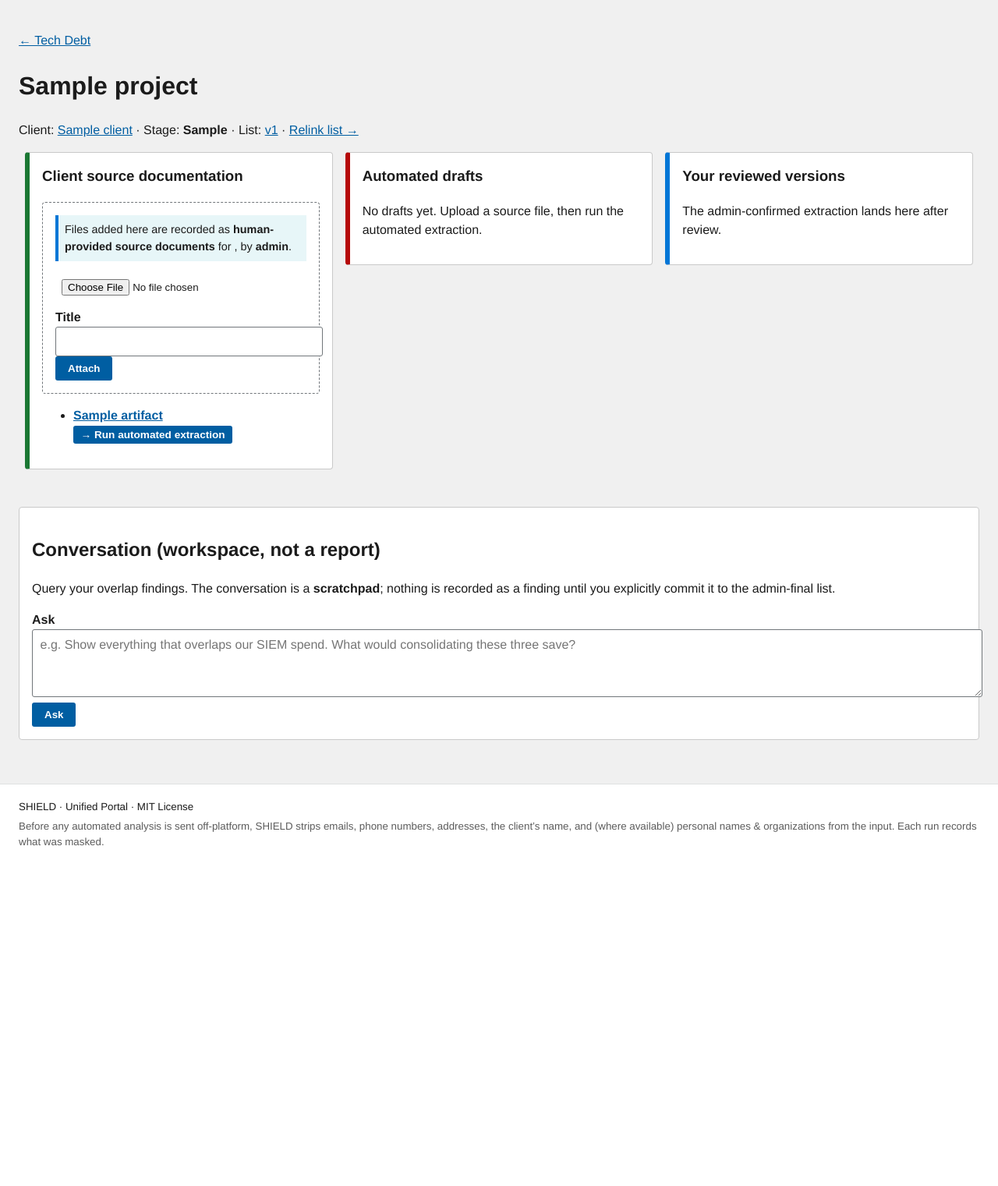
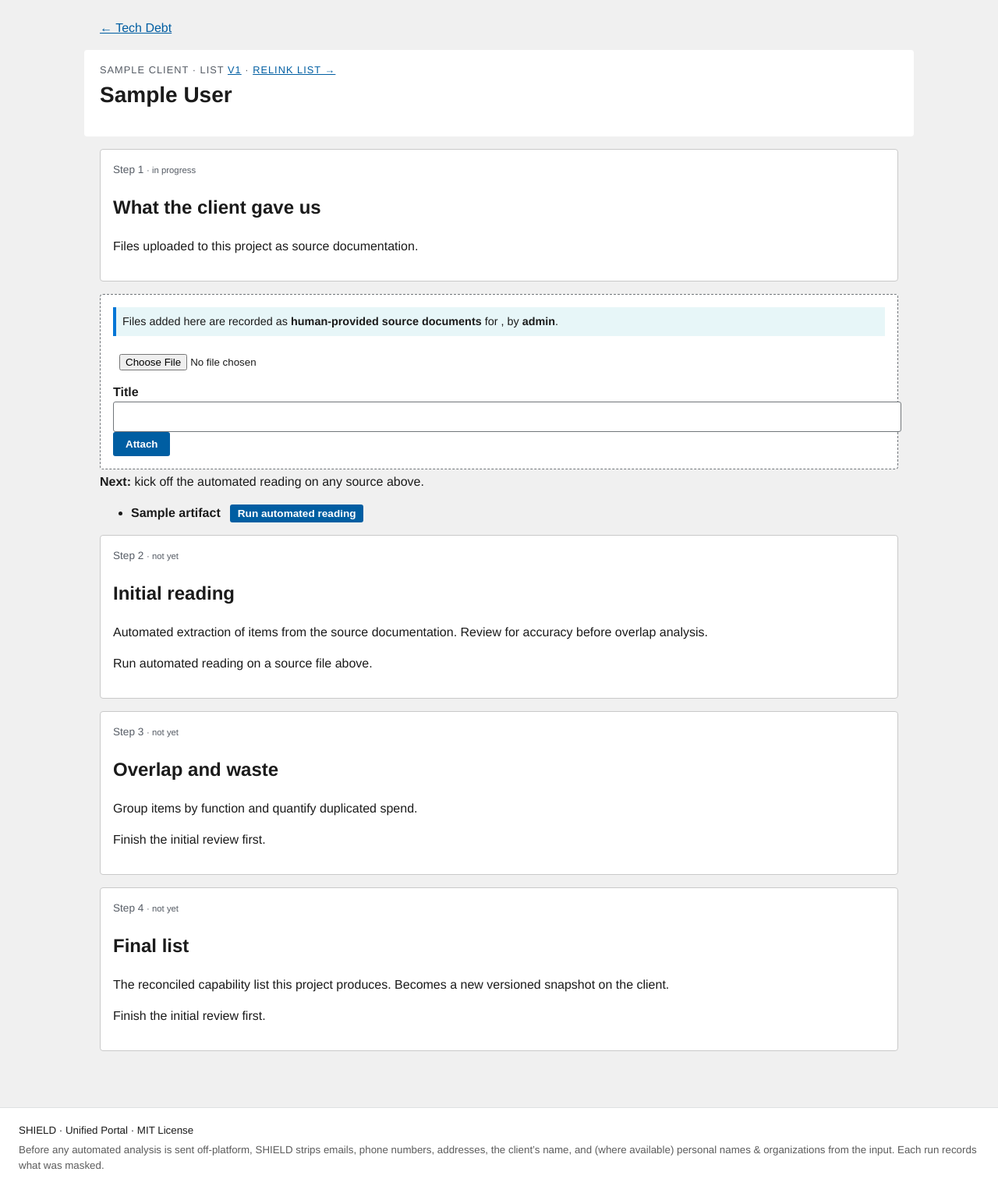
Before and after one commit to gene-png/SHIELD, a Flask app: page /platform/tech-debt/project/1 in a window 1280 px wide. Shown: the part 84-1605 px from the top of the page at 78% size. Before the commit the page ends 1169 px from the top, so only its background shows below. Run offline with Flask 3, Linux system fonts and the light colour scheme; a user stored in the database is signed in; tables that the repository leaves empty hold one stand-in row (values such as "Sample post"); some libraries are stand-ins or nearby versions.

Commit message:
feat(p1): rebuild workspace as a vertical 4-step flow
Round-5 §6.1. The Tech Debt workspace used to be a 3-column lane
view ("Client source documentation" | "Automated drafts" | "Your
reviewed versions") that rendered each artifact's body as
<details><pre>...</pre></details>. The lane metaphor came across as
internal jargon and the inline pre-blocks were JSON dumps.

Replace with a single vertical step-flow:

  Step 1 — What the client gave us
    Lists uploaded source files. Inline upload form. Per-source
    "Run automated reading" button when no extraction has run yet.

  Step 2 — Initial reading
    waiting until a source is uploaded.
    active   when an AI extraction exists; CTA "Review and confirm"
             links to /review/<artifact_id> (the table editor from
             round-5 §6.2).
    done     when a human_ai_informed extraction_review artifact
             exists.

  Step 3 — Overlap and waste
    waiting until step 2 is done.
    active   "Run overlap analysis" button.
    done     CTA "Open overlap dashboard" links to /summary (the
             executive-style dashboard already shipped in v1.7).

  Step 4 — Final list
    waiting until step 2.
    active   CTA "Finalize the list" links to /finalize (table
             editor + Notes from round-5 §6.3).
    done     CTA "View final list" links to the artifact detail.

Each step card shows a Step N tag, a one-line subtitle, the current
state ("done" / "in progress" / "not yet"), a short context recap,
and the action button when relevant.

The chat scratchpad ("Questions for the overlap findings") is moved
below the step flow and only renders once the reviewed version
exists — it has no useful context before then.

The readable_body partial (v1.7) handles what little inline body
rendering remains in the chat exchanges. No <details><pre> JSON
dumps anywhere in the workspace.

Tests: 236 -> 247 passing. 11 new in
tests/test_v18_round5_p1_workspace.py covering: all 4 step cards
render, step 1 empty-state copy, step 1 active-state CTA appears
once source uploaded, step 2 active when AI extraction exists,
step 3 active when reviews exist, step 3 done CTA links to /summary,
step 4 active CTA links to /finalize, step 4 done CTA, chat panel
hidden before review, visible after, old 3-column labels are gone.

Co-Authored-By: Claude Opus 4.7 (1M context) <noreply@anthropic.com>

```diff
--- a/shield/templates/p1/workspace.html
+++ b/shield/templates/p1/workspace.html
@@ -1,130 +1,251 @@
 {% extends "_layout/base.html" %}
-{% block title %}{{ project.name }} · Tech Debt{% endblock %}
+{% block title %}{{ project.name }} &middot; Tech Debt{% endblock %}
 {% block content %}
-<p><a href="{{ url_for('p1.index') }}">&larr; Tech Debt</a></p>
-<h1>{{ project.name }}</h1>
-<p>
-  Client: <a href="{{ url_for('clients.detail', client_id=project.client_id) }}">{{ project.client.name }}</a>
-  &middot; Stage: <strong>{{ project.stage }}</strong>
+
+{# Round-5 §6.1 rebuild: replace the 3-column lane view with a vertical
+   step flow. Each step shows a status (done / active / waiting), a
+   short recap of what's there, and a primary action button to the
+   right page. JSON dumps are gone — the readable_body partial handles
+   what little inline rendering is left. #}
+
+{# Compute step state once at the top so the template body stays clean. #}
+{%- set sources = human -%}
+{%- set extractions = ai | selectattr('stage', 'equalto', 'ai_extraction') | list -%}
+{%- set reviews    = informed | selectattr('stage', 'equalto', 'extraction_review') | list -%}
+{%- set overlaps   = ai | selectattr('stage', 'equalto', 'overlap_analysis') | list -%}
+{%- set chats      = ai | selectattr('stage', 'equalto', 'conversational_interrogation') | list -%}
+{%- set finals     = informed | selectattr('stage', 'equalto', 'admin_final') | list -%}
+
+<p style="max-width:64rem;margin:0 auto;">
+  <a href="{{ url_for('p1.index') }}">&larr; Tech Debt</a>
+</p>
+
+<section class="shield-exec" style="max-width:64rem;margin:1rem auto;">
+  <p class="shield-exec__eyebrow">
+    {{ project.client | client_label }}
     {% if project.capability_snapshot %}
-    &middot; List: <a href="{{ url_for('clients.capability_list_detail', client_id=project.client_id, list_id=project.capability_snapshot.id) }}">v{{ project.capability_snapshot.version }}</a>
-  {% else %}
-    &middot; List: <em>not linked</em>
+      &middot; List
+      <a href="{{ url_for('clients.capability_list_detail',
+                           client_id=project.client_id,
+                           list_id=project.capability_snapshot.id) }}">v{{ project.capability_snapshot.version }}</a>
     {% endif %}
     {% if current_user.role.value in ('admin', 'reviewer') %}
-    &middot; <a href="{{ url_for('projects.relink_capability_list', project_id=project.id) }}">Relink list →</a>
+      &middot; <a href="{{ url_for('projects.relink_capability_list', project_id=project.id) }}">Relink list &rarr;</a>
     {% endif %}
   </p>
+  <h1 class="shield-exec__headline">
+    {{ project.client_display_name or project.name }}
+  </h1>
+</section>
 
-{% set has_confirmed = informed | selectattr('stage', 'equalto', 'extraction_review') | list %}
-<p class="usa-button-group">
-  {% if has_overlap %}
-    <a class="usa-button usa-button--outline" href="{{ url_for('p1.project_summary', project_id=project.id) }}">
-      View project summary &rarr;
-    </a>
+{# Macro: render one step as a horizontal card with status pill,
+   recap, and primary action button. #}
+{% macro step_card(num, title, subtitle, state, recap, action_label=None, action_url=None) %}
+  {%- set state_class = {
+        'done':    'shield-step--done',
+        'active':  'shield-step--active',
+        'waiting': 'shield-step--waiting',
+      }.get(state, '') -%}
+  {%- set state_label = {
+        'done':    'done',
+        'active':  'in progress',
+        'waiting': 'not yet',
+      }.get(state, state) -%}
+  <div class="usa-card shield-step {{ state_class }}" style="margin-bottom:1rem;">
+    <p class="shield-card__tag">
+      <span class="usa-tag">Step {{ num }}</span>
+      <small class="usa-hint">&middot; {{ state_label }}</small>
+    </p>
+    <h2>{{ title }}</h2>
+    {% if subtitle %}<p class="usa-hint">{{ subtitle }}</p>{% endif %}
+    {% if recap %}<div class="usa-prose">{{ recap | safe }}</div>{% endif %}
+    {% if action_label and action_url %}
+      <p style="margin-top:.5rem;">
+        <a class="usa-button usa-button--small" href="{{ action_url }}">{{ action_label }}</a>
+      </p>
     {% endif %}
-  {% if has_confirmed %}
-    <a class="usa-button" href="{{ url_for('p1.finalize', project_id=project.id) }}">
-      Finalize &mdash; produce admin-final capability list &rarr;
-    </a>
-  {% endif %}
+  </div>
+{% endmacro %}
+
+<div style="max-width:64rem;margin:0 auto;">
+
+  {# ===== Step 1: Files uploaded ===== #}
+  {%- if sources -%}
+    {%- set s1_state = 'done' if extractions else 'active' -%}
+    {%- set s1_recap = '<ul class="usa-prose">' -%}
+    {%- for a in sources -%}
+      {%- set s1_recap = s1_recap ~ '<li><strong>' ~ (a.title | e) ~ '</strong>' -%}
+      {%- if not extractions -%}
+        {%- set s1_recap = s1_recap ~ ' &mdash; <em>ready for automated reading</em>' -%}
+      {%- endif -%}
+      {%- set s1_recap = s1_recap ~ '</li>' -%}
+    {%- endfor -%}
+    {%- set s1_recap = s1_recap ~ '</ul>' -%}
+  {%- else -%}
+    {%- set s1_state = 'active' -%}
+    {%- set s1_recap = '<p class="usa-hint">No client source documentation yet. Upload below.</p>' -%}
+  {%- endif -%}
+
+  {{ step_card(
+       1,
+       "What the client gave us",
+       "Files uploaded to this project as source documentation.",
+       s1_state,
+       s1_recap,
+  ) }}
+
+  {# Inline upload component fits naturally here. #}
+  {% include "_components/attach.html" with context %}
+
+  {% if sources and not extractions %}
+    {# When sources exist but no extraction has run yet, surface the
+       per-source "Run automated extraction" CTA prominently. #}
+    <p class="usa-hint" style="margin:.25rem 0 1rem;">
+      <strong>Next:</strong> kick off the automated reading on any source above.
     </p>
-
-<div class="grid-row grid-gap">
-  {# ============ Client source documentation lane ============ #}
-  <div class="tablet:grid-col-4">
-    <section class="shield-lane shield-lane--human">
-      <h3>Client source documentation</h3>
-      {% include "_components/attach.html" with context %}
-      {% if human %}
-        <ul>
-        {% for a in human %}
+    <ul class="usa-prose">
+      {% for a in sources %}
         <li>
-            <strong><a href="{{ url_for('repository.artifact_detail', artifact_id=a.id) }}">{{ a.title }}</a></strong>
-            <form method="POST" action="{{ url_for('p1.extract', project_id=project.id) }}" style="display:inline">
+          <strong>{{ a.title }}</strong>
+          <form method="POST"
+                action="{{ url_for('p1.extract', project_id=project.id) }}"
+                style="display:inline;margin-left:.5rem;">
             <input type="hidden" name="csrf_token" value="{{ csrf_token() }}">
             <input type="hidden" name="artifact_id" value="{{ a.id }}">
-              <button class="usa-button usa-button--small">→ Run automated extraction</button>
+            <button class="usa-button usa-button--small">Run automated reading</button>
           </form>
         </li>
       {% endfor %}
     </ul>
-      {% else %}
-        <p>No client source documentation yet.</p>
   {% endif %}
-    </section>
+
+  {# ===== Step 2: Initial reading ===== #}
+  {%- if reviews -%}
+    {%- set s2_state = 'done' -%}
+    {%- set s2_recap_parts = [] -%}
+    {%- for r in reviews -%}
+      {%- set _ = s2_recap_parts.append('<li><strong>' ~ (r.title | e) ~ '</strong> &mdash; reviewed ' ~ r.created_at.strftime('%Y-%m-%d %H:%M') ~ '</li>') -%}
+    {%- endfor -%}
+    {%- set s2_recap = '<ul class="usa-prose">' ~ (s2_recap_parts | join('')) ~ '</ul>' -%}
+    {%- set s2_action = None -%}
+    {%- set s2_url = None -%}
+  {%- elif extractions -%}
+    {%- set s2_state = 'active' -%}
+    {%- set first_ext = extractions[0] -%}
+    {%- set s2_recap = '<p>Automated reading produced <strong>' ~ (first_ext.title | e) ~ '</strong>. Review the rows the analysis pulled out and correct anything before overlap.</p>' -%}
+    {%- set s2_action = 'Review and confirm' -%}
+    {%- set s2_url = url_for('p1.review_extraction', project_id=project.id, ai_artifact_id=first_ext.id) -%}
+  {%- elif sources -%}
+    {%- set s2_state = 'waiting' -%}
+    {%- set s2_recap = '<p class="usa-hint">Run automated reading on a source file above.</p>' -%}
+    {%- set s2_action = None -%}
+    {%- set s2_url = None -%}
+  {%- else -%}
+    {%- set s2_state = 'waiting' -%}
+    {%- set s2_recap = '<p class="usa-hint">Upload source documentation first.</p>' -%}
+    {%- set s2_action = None -%}
+    {%- set s2_url = None -%}
+  {%- endif -%}
+
+  {{ step_card(
+       2,
+       "Initial reading",
+       "Automated extraction of items from the source documentation. Review for accuracy before overlap analysis.",
+       s2_state,
+       s2_recap,
+       action_label=s2_action,
+       action_url=s2_url,
+  ) }}
+
+  {# ===== Step 3: Overlap and waste ===== #}
+  {%- if overlaps -%}
+    {%- set s3_state = 'done' -%}
+    {%- set s3_recap = '<p>Overlap analysis complete. The summary view groups findings by category, with estimated annual savings.</p>' -%}
+    {%- set s3_action = 'Open overlap dashboard' -%}
+    {%- set s3_url = url_for('p1.project_summary', project_id=project.id) -%}
+  {%- elif reviews -%}
+    {%- set s3_state = 'active' -%}
+    {%- set s3_recap = '<p>Run overlap analysis on the reviewed version to find redundant tools and consolidation savings.</p>' -%}
+    {%- set s3_action = None -%}
+    {%- set s3_url = None -%}
+  {%- else -%}
+    {%- set s3_state = 'waiting' -%}
+    {%- set s3_recap = '<p class="usa-hint">Finish the initial review first.</p>' -%}
+    {%- set s3_action = None -%}
+    {%- set s3_url = None -%}
+  {%- endif -%}
+
+  {{ step_card(
+       3,
+       "Overlap and waste",
+       "Group items by function and quantify duplicated spend.",
+       s3_state,
+       s3_recap,
+       action_label=s3_action,
+       action_url=s3_url,
+  ) }}
+
+  {% if reviews and not overlaps %}
+    {# Active CTA right under step 3 when the user is here. #}
+    <p style="margin:-.5rem 0 1rem;">
+      {% for r in reviews[:1] %}
+        <form method="POST"
+              action="{{ url_for('p1.overlap', project_id=project.id) }}"
+              style="display:inline;">
+          <input type="hidden" name="csrf_token" value="{{ csrf_token() }}">
+          <input type="hidden" name="artifact_id" value="{{ r.id }}">
+          <button class="usa-button">Run overlap analysis</button>
+        </form>
+      {% endfor %}
+    </p>
+  {% endif %}
+
+  {# ===== Step 4: Final list ===== #}
+  {%- if finals -%}
+    {%- set s4_state = 'done' -%}
+    {%- set s4_url = url_for('repository.artifact_detail', artifact_id=finals[0].id) -%}
+    {%- set s4_action = 'View final list' -%}
+    {%- set s4_recap = '<p><strong>' ~ (finals[0].title | e) ~ '</strong> &mdash; finalized ' ~ finals[0].created_at.strftime('%Y-%m-%d %H:%M') ~ '.</p>' -%}
+  {%- elif reviews -%}
+    {%- set s4_state = 'active' -%}
+    {%- set s4_recap = '<p>Reconcile the reviewed version (and any committed chat findings) into the project\'s final capability list.</p>' -%}
+    {%- set s4_action = 'Finalize the list' -%}
+    {%- set s4_url = url_for('p1.finalize', project_id=project.id) -%}
+  {%- else -%}
+    {%- set s4_state = 'waiting' -%}
+    {%- set s4_recap = '<p class="usa-hint">Finish the initial review first.</p>' -%}
+    {%- set s4_action = None -%}
+    {%- set s4_url = None -%}
+  {%- endif -%}
+
+  {{ step_card(
+       4,
+       "Final list",
+       "The reconciled capability list this project produces. Becomes a new versioned snapshot on the client.",
+       s4_state,
+       s4_recap,
+       action_label=s4_action,
+       action_url=s4_url,
+  ) }}
+
 </div>
 
-  {# ============ Automated-analysis drafts ============ #}
-  <div class="tablet:grid-col-4">
-    <section class="shield-lane shield-lane--ai">
-      <h3>Automated drafts</h3>
-      {% if ai %}
-        <ul>
-        {% for a in ai %}
-          <li id="a-{{ a.id }}">
-            <strong><a href="{{ url_for('repository.artifact_detail', artifact_id=a.id) }}">{{ a.title }}</a></strong>
-            <span class="shield-picker__meta">
-              {% set origin = 'ai_generated' %}{% set reuse = a.reuse_status.value %}
-              {% include "_components/origin_badge.html" %}
-            </span>
-            {% set body_text = a.body_text %}
-            {% set truncate = 4000 %}
-            {% include "_components/readable_body.html" %}
-            {% if a.stage == 'ai_extraction' %}
-              <a class="usa-button usa-button--small" href="{{ url_for('p1.review_extraction', project_id=project.id, ai_artifact_id=a.id) }}">Review &amp; confirm</a>
-            {% endif %}
-          </li>
-        {% endfor %}
-        </ul>
-      {% else %}
-        <p>No drafts yet. Upload a source file, then run the automated extraction.</p>
-      {% endif %}
-    </section>
-  </div>
-
-  {# ============ Reviewed versions ============ #}
-  <div class="tablet:grid-col-4">
-    <section class="shield-lane shield-lane--promoted">
-      <h3>Your reviewed versions</h3>
-      {% if informed %}
-        <ul>
-        {% for a in informed %}
-          <li>
-            <strong><a href="{{ url_for('repository.artifact_detail', artifact_id=a.id) }}">{{ a.title }}</a></strong>
-            <form method="POST" action="{{ url_for('p1.overlap', project_id=project.id) }}" style="display:inline">
-              <input type="hidden" name="csrf_token" value="{{ csrf_token() }}">
-              <input type="hidden" name="artifact_id" value="{{ a.id }}">
-              <button class="usa-button usa-button--small">→ Run overlap analysis</button>
-            </form>
-          </li>
-        {% endfor %}
-        </ul>
-      {% else %}
-        <p>The admin-confirmed extraction lands here after review.</p>
-      {% endif %}
-    </section>
-  </div>
-</div>
-{% set upload_url = url_for('p1.upload', project_id=project.id) %}
-{% set project_name = project.name %}
-
-{# ============ Stage 5: Conversational interrogation ============ #}
-<section id="chat" class="shield-chat" style="margin-top:2rem;">
-  <h2>Conversation (workspace, not a report)</h2>
+{# ===== Optional: chat scratchpad ===== #}
+{% if reviews %}
+<section id="chat" class="shield-chat" style="max-width:64rem;margin:2rem auto;">
+  <h2>Questions for the overlap findings</h2>
   <p class="usa-prose">
-    Query your overlap findings. The conversation is a
-    <strong>scratchpad</strong>; nothing is recorded as a finding until
-    you explicitly commit it to the admin-final list.
+    Ask anything &mdash; "what would consolidating these three SIEMs save?",
+    "any AV products we can retire?" &mdash; against the reviewed version.
+    Answers are a <strong>scratchpad</strong>; nothing lands in the final
+    list unless you explicitly commit it.
   </p>
-
-  {% set chats = ai | selectattr('stage', 'equalto', 'conversational_interrogation') | list %}
 
   <form method="POST" action="{{ url_for('p1.chat', project_id=project.id) }}" class="usa-form">
     <input type="hidden" name="csrf_token" value="{{ csrf_token() }}">
     <label class="usa-label" for="question">Ask</label>
     <textarea class="usa-textarea" id="question" name="question" rows="3"
-              placeholder="e.g. Show everything that overlaps our SIEM spend. What would consolidating these three save?"></textarea>
+              placeholder="e.g. Which categories have more than one tool?"></textarea>
     <button class="usa-button" type="submit">Ask</button>
   </form>
 
@@ -135,11 +256,7 @@
         <li class="shield-chat__exchange">
           <p>
             <strong><a href="{{ url_for('repository.artifact_detail', artifact_id=c.id) }}">{{ c.title }}</a></strong>
-            <span class="shield-picker__meta">
-              {% set origin = 'ai_generated' %}{% set reuse = c.reuse_status.value %}
-              {% include "_components/origin_badge.html" %}
-            </span>
-            <em>{{ c.created_at.strftime('%H:%M') }}</em>
+            <em>&middot; {{ c.created_at.strftime('%H:%M') }}</em>
           </p>
           {% set body_text = c.body_text %}
           {% set truncate = 3000 %}
@@ -153,7 +270,7 @@
             <input class="usa-input" id="note-{{ c.id }}" name="note" type="text"
                    placeholder="Why this matters to the final list" required>
             <button class="usa-button usa-button--small" type="submit">
-              Commit to admin-final
+              Commit to final list
             </button>
           </form>
         </li>
@@ -161,4 +278,9 @@
     </ol>
   {% endif %}
 </section>
+{% endif %}
+
+{% set upload_url = url_for('p1.upload', project_id=project.id) %}
+{% set project_name = project.name %}
+
 {% endblock %}
```
Also changed, not shown: tests/test_v18_round5_p1_workspace.py (added, +175 -0 lines). Lines whose indentation alone changed are shown as unchanged.
